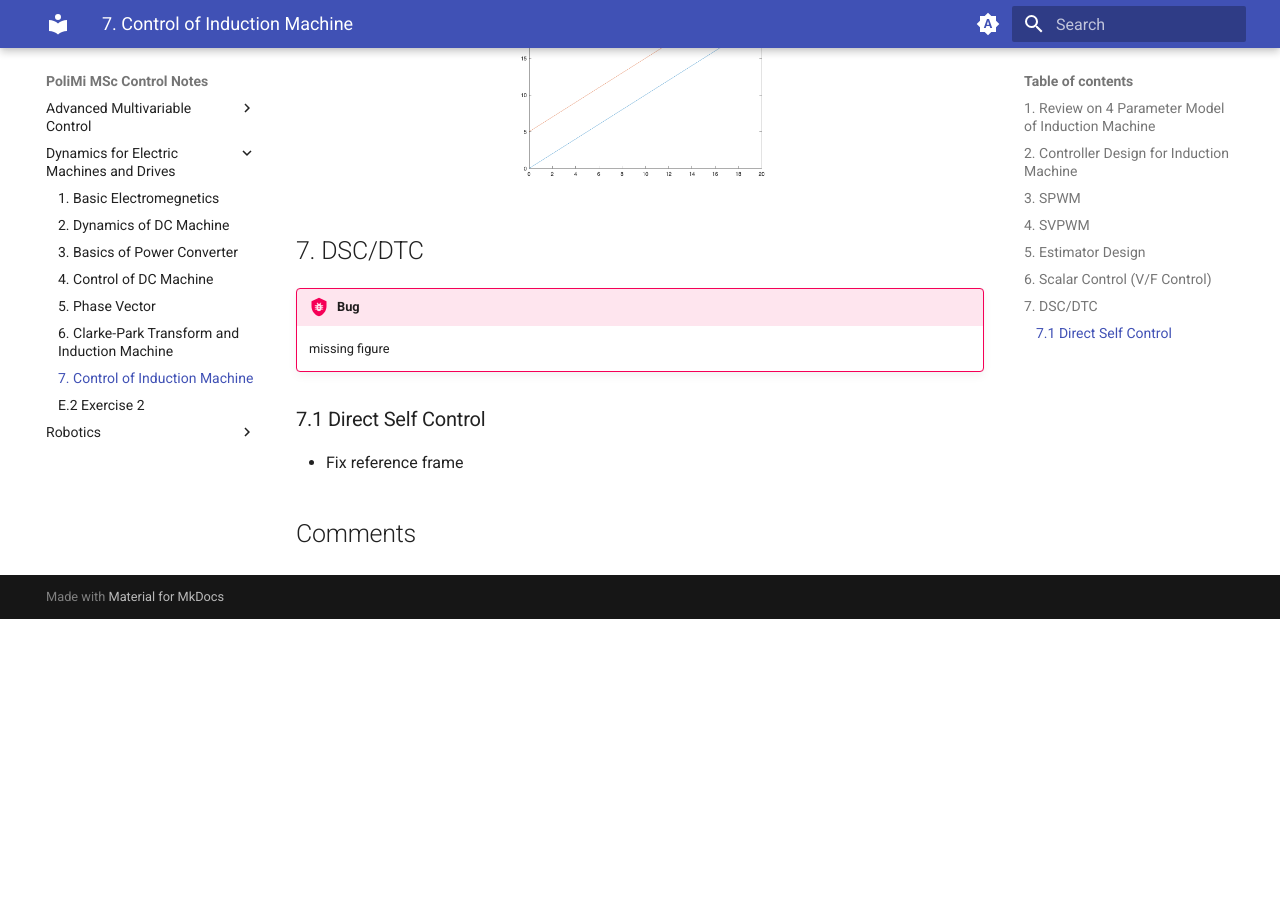
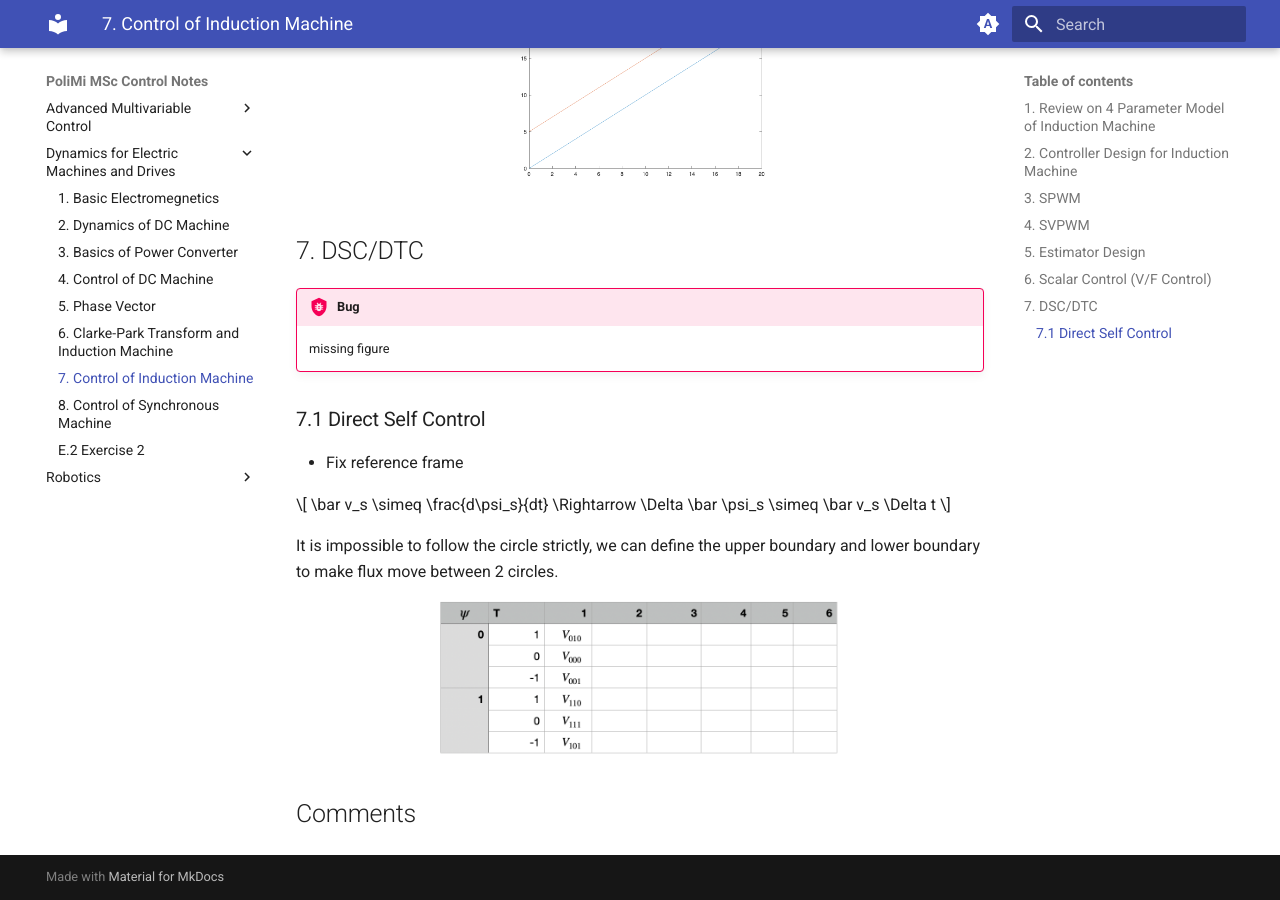
Before and after one commit to hari-robotics/polimi-msc-control-notes, an MkDocs documentation site: the page built from docs/dynamics-for-electric-machines-and-drives/chapter7.md, in a window 1280 px wide and 900 px high, scrolled down 6567 px. Built offline with MkDocs 1.6.1 and Material for MkDocs 9.7.7, drawn with Linux system fonts in a browser that asks for light colours; a script that is not in the unit is left out; comment, search, counter and statistics services are not loaded; before the commit the page ends 7186 px from its top, so only the background shows below that.

Commit message:
update synchronous machine

```diff
--- a/docs/dynamics-for-electric-machines-and-drives/chapter7.md
+++ b/docs/dynamics-for-electric-machines-and-drives/chapter7.md
@@ -266,3 +266,13 @@ $$
 ### 7.1 Direct Self Control
 
 * Fix reference frame
+
+$$
+\bar v_s \simeq \frac{d\psi_s}{dt} \Rightarrow \Delta \bar \psi_s \simeq \bar v_s \Delta t
+$$
+
+It is impossible to follow the circle strictly, we can define the upper boundary and lower boundary to make flux move between 2 circles.
+
+<figure markdown="span">
+    ![](pics/chapter7/figure11.png){ width="400" }
+</figure>
--- a/mkdocs.yml
+++ b/mkdocs.yml
@@ -30,6 +30,7 @@ nav:
     - '5. Phase Vector': 'dynamics-for-electric-machines-and-drives/chapter5.md'
     - '6. Clarke-Park Transform and Induction Machine': 'dynamics-for-electric-machines-and-drives/chapter6.md'
     - '7. Control of Induction Machine': 'dynamics-for-electric-machines-and-drives/chapter7.md'
+    - '8. Control of Synchronous Machine': 'dynamics-for-electric-machines-and-drives/chapter8.md'
     - 'E.2 Exercise 2': 'dynamics-for-electric-machines-and-drives/exercise2.md'
 - Robotics:
     - '1. Sensors and Actuators': 'robotics/chapter1.md'
```
Also changed, not shown: docs/dynamics-for-electric-machines-and-drives/chapter8.md (added, +35 -0 lines), docs/dynamics-for-electric-machines-and-drives/pics/chapter7/figure11.png (added).
